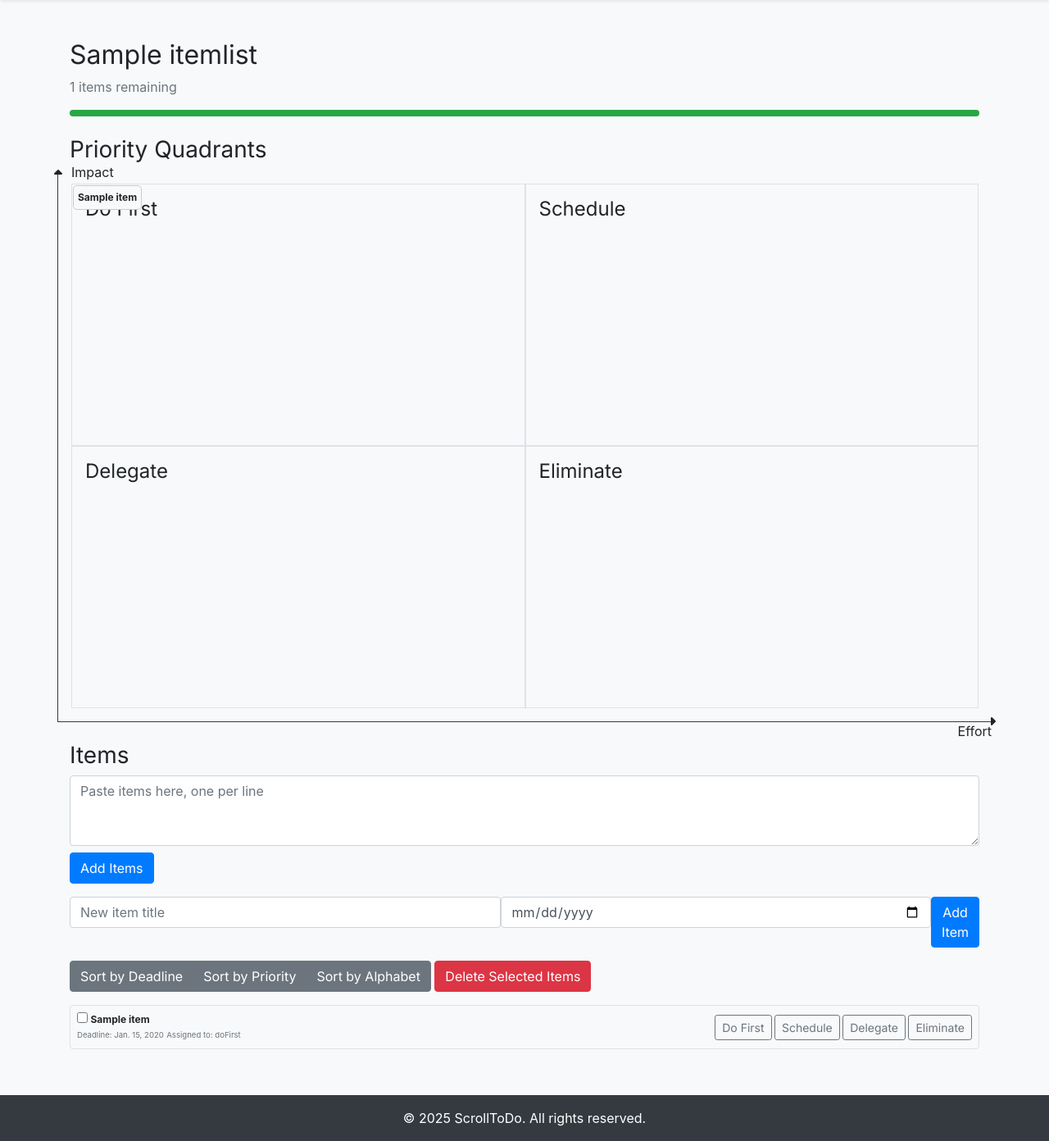
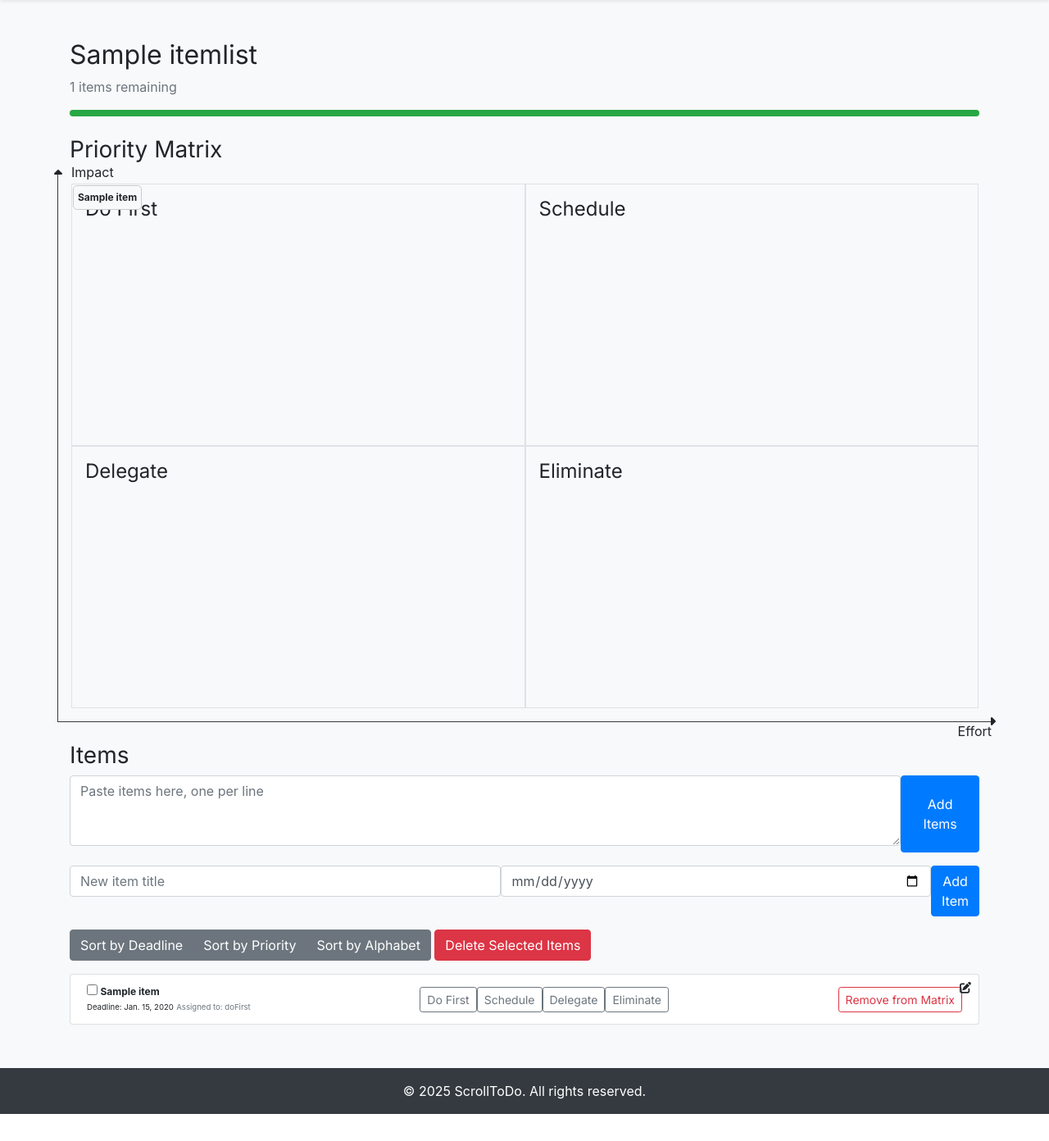
Before and after one commit to sharichungcode/ScrollToDo, a Django app: page /item_list/1/ in a window 1280 px wide. Shown: the part 58-1450 px from the top of the page at 82% size. After the commit the page ends 1417 px from the top, so only its background shows below. Run offline with Django 4.2, Linux system fonts and the light colour scheme; a user stored in the database is signed in; tables that the repository leaves empty hold one stand-in row (values such as "Sample post"); some libraries are stand-ins or nearby versions.

Commit message:
Item list detail styling

```diff
--- a/tasks/templates/tasks/item_list_detail.html
+++ b/tasks/templates/tasks/item_list_detail.html
@@ -24,7 +24,7 @@
         </div>
 
         <div class="mt-4">
-            <h3 class="fw-bold">Priority Quadrants</h3>
+            <h3 class="fw-bold">Priority Matrix</h3>
             <div class="row">
                 <div class="col-12 position-relative border-left border-bottom border-3 border-dark p-3">
                     <i class="fas fa-caret-up position-absolute" style="top: -5px; left: -5px;"></i>
@@ -71,14 +71,16 @@
 
         <div class="mt-4">
             <h3 class="fw-bold">Items</h3>
-            <form id="bulk-add-item-form" class="mb-3">
+            <form id="bulk-add-item-form" class="d-flex flex-column flex-md-row mb-3">
                 <textarea id="bulk-item-titles" class="form-control mb-2" placeholder="Paste items here, one per line" rows="3"></textarea>
                 <button type="submit" class="btn btn-primary">Add Items</button>
             </form>
-            <form id="add-item-form" class="d-flex mb-3">
-                <input type="text" id="new-item-title" class="form-control me-2" placeholder="New item title" required>
-                <input type="date" id="new-item-deadline" class="form-control me-2" placeholder="Deadline" optional>
-                <button type="submit" class="btn btn-primary">Add Item</button>
+            <form id="add-item-form" class="d-flex flex-column flex-md-row mb-3">
+                <div class="d-flex flex-column flex-md-row w-100">
+                    <input type="text" id="new-item-title" class="form-control mb-2 mb-md-0 me-md-2" placeholder="New item title" required="">
+                    <input type="date" id="new-item-deadline" class="form-control mb-2 mb-md-0 me-md-2" placeholder="Deadline" optional="">
+                    <button type="submit" class="btn btn-primary">Add Item</button>
+                </div>
             </form>
             <div class="btn-group mb-3" role="group" aria-label="Sorting options">
                 <button type="button" class="btn btn-secondary" onclick="sortItems('deadline')">Sort by Deadline</button>
@@ -88,18 +90,25 @@
             <button type="button" class="btn btn-danger mb-3" onclick="deleteSelectedItems()">Delete Selected Items</button>
             <div class="list-group" id="items-list">
                 {% for item in items %}
-<div class="list-group-item d-flex justify-content-between align-items-center task-item border rounded p-2 mb-2 bg-light" draggable="true" data-id="{{ item.id }}" data-position-x="{{ item.position_x }}" data-position-y="{{ item.position_y }}" data-priority="{{ item.priority }}" data-order="{{ item.order }}" data-deadline="{{ item.deadline }}">
+<div class="list-group-item d-flex justify-content-between align-items-center task-item" draggable="true" data-id="{{ item.id }}" data-position-x="{{ item.position_x }}" data-position-y="{{ item.position_y }}" data-priority="{{ item.priority }}" data-order="{{ item.order }}" data-deadline="{{ item.deadline }}">
     <div>
         <input type="checkbox" class="select-item me-2">
         <strong>{{ item.title }}</strong> <br>
-        <small class="text-muted">Deadline: {{ item.deadline }}</small>
+        <small>Deadline: {{ item.deadline }}</small>
         <small class="text-muted" id="assigned-quadrant-{{ item.id }}">Assigned to: {{ item.priority }}</small>
     </div>
-    <div>
-        <button class="btn btn-outline-secondary btn-sm" onclick="assignPriority('{{ item.id }}', 'doFirst')">Do First</button>
-        <button class="btn btn-outline-secondary btn-sm" onclick="assignPriority('{{ item.id }}', 'schedule')">Schedule</button>
-        <button class="btn btn-outline-secondary btn-sm" onclick="assignPriority('{{ item.id }}', 'delegate')">Delegate</button>
+    <div class="d-flex flex-column flex-md-row mx-3">
+        <button class="btn btn-outline-secondary btn-sm mb-2 mb-md-0 me-md-2" onclick="assignPriority('{{ item.id }}', 'doFirst')">Do First</button>
+        <button class="btn btn-outline-secondary btn-sm mb-2 mb-md-0 me-md-2" onclick="assignPriority('{{ item.id }}', 'schedule')">Schedule</button>
+        <button class="btn btn-outline-secondary btn-sm mb-2 mb-md-0 me-md-2" onclick="assignPriority('{{ item.id }}', 'delegate')">Delegate</button>
         <button class="btn btn-outline-secondary btn-sm" onclick="assignPriority('{{ item.id }}', 'eliminate')">Eliminate</button>
+    </div>
+    <!-- Button to Remove Item Clone -->
+<button class="btn btn-outline-danger btn-sm" onclick="removeItemClone('{{ item.id }}')">Remove from Matrix</button>
+    <div class="position-absolute" style="right: 0; top: 0;">
+        <button class="btn btn-sm" data-bs-toggle="modal" data-bs-target="#editItemModal" data-id="{{ item.id }}" data-title="{{ item.title }}" data-description="{{ item.description }}" data-deadline="{{ item.deadline }}">
+            <i class="fas fa-edit"></i>
+        </button>
     </div>
 </div>
                 {% endfor %}
@@ -506,11 +515,18 @@
                             <small class="text-muted">Deadline: ${deadline ? deadline : 'None'}</small>
                             <small class="text-muted" id="assigned-quadrant-${data.item.id}">Assigned to: </small>
                         </div>
-                        <div>
-                            <button class="btn btn-outline-secondary btn-sm" onclick="assignPriority('${data.item.id}', 'doFirst')">Do First</button>
-                            <button class="btn btn-outline-secondary btn-sm" onclick="assignPriority('${data.item.id}', 'schedule')">Schedule</button>
-                            <button class="btn btn-outline-secondary btn-sm" onclick="assignPriority('${data.item.id}', 'delegate')">Delegate</button>
+                        <div class="d-flex flex-column flex-md-row mx-3">
+                            <button class="btn btn-outline-secondary btn-sm mb-2 mb-md-0 me-md-2" onclick="assignPriority('${data.item.id}', 'doFirst')">Do First</button>
+                            <button class="btn btn-outline-secondary btn-sm mb-2 mb-md-0 me-md-2" onclick="assignPriority('${data.item.id}', 'schedule')">Schedule</button>
+                            <button class="btn btn-outline-secondary btn-sm mb-2 mb-md-0 me-md-2" onclick="assignPriority('${data.item.id}', 'delegate')">Delegate</button>
                             <button class="btn btn-outline-secondary btn-sm" onclick="assignPriority('${data.item.id}', 'eliminate')">Eliminate</button>
+                        </div>
+                        <!-- Button to Remove Item Clone -->
+                        <button class="btn btn-outline-danger btn-sm" onclick="removeItemClone('${data.item.id}')">Remove from Matrix</button>
+                        <div class="position-absolute" style="right: 0; top: 0;">
+                            <button class="btn btn-sm" data-bs-toggle="modal" data-bs-target="#editItemModal" data-id="${data.item.id}" data-title="${title}" data-description="${data.item.description}" data-deadline="${deadline}">
+                                <i class="fas fa-edit"></i>
+                            </button>
                         </div>
                     `;
                     document.getElementById('items-list').appendChild(newItem);
@@ -585,6 +601,16 @@
                 alert('An unexpected error occurred while adding the items.');
             });
         });
+
+        function removeItemClone(itemId) {
+    // Find the item-clone element by its data-id attribute
+    var itemClone = document.querySelector(`.item-clone[data-id="${itemId}"]`);
+    if (itemClone) {
+        itemClone.remove();
+    } else {
+        console.error(`Item clone with ID ${itemId} not found.`);
+    }
+}
     </script>
 </body>
 </html>
```
